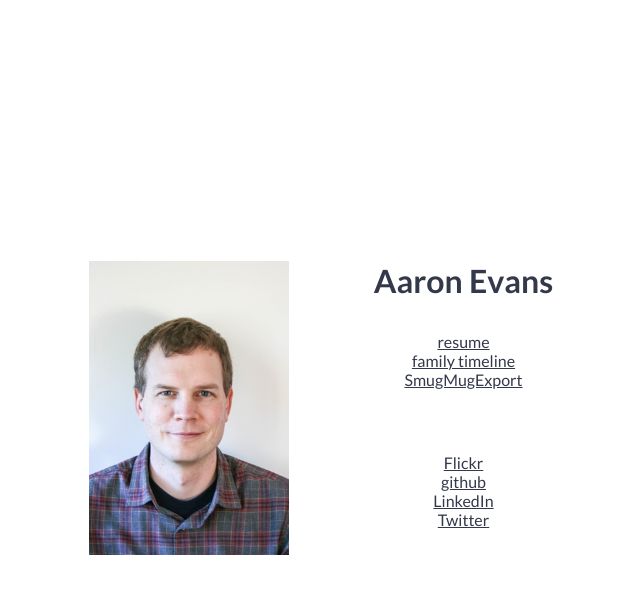
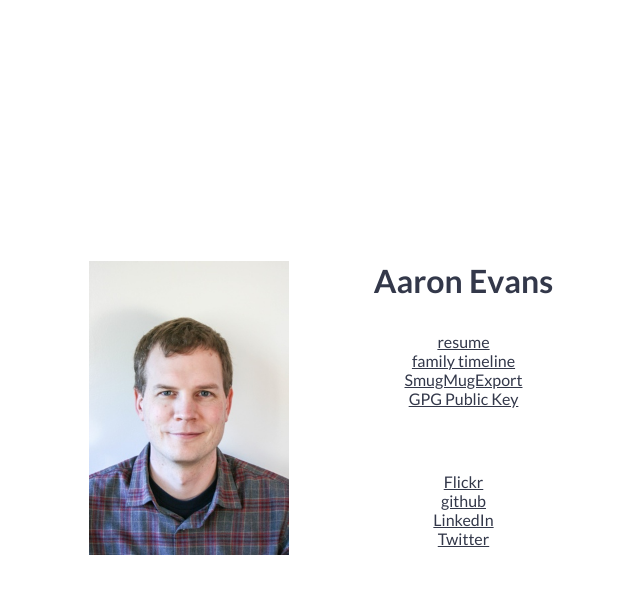
Before and after one commit to aarone/aarone.org, a Jekyll site: the page built from source/index.html, in a window 1280 px wide. Shown: the top 594 px of the page, without its empty margins (314-954 px from the left). Built offline with Jekyll 4.4.1, drawn with Linux system fonts in a browser that asks for light colours; Markdown is read by kramdown in place of the engine named in the settings.

Commit message:
Added GPG public key and fixed MIME bugs
* stopped using 's3cmd sync' when uploading files so that mimetypes are
  set correctly
* added a public key and linked to it from the index

```diff
--- a/Gemfile
+++ b/Gemfile
@@ -1,5 +1,11 @@
 source 'https://rubygems.org'
+
+# requires nodejs which is dumb:
+# https://github.com/jekyll/jekyll/issues/2327
 gem 'jekyll'
+
 gem 'aws-sdk'
 gem 'haml', '~>3.1.7'
 gem 'sass','~>3.2.5'
+
+# you'll also need to install s3cmd  ~1.5
--- a/source/index.html
+++ b/source/index.html
@@ -26,6 +26,9 @@ title: Aaron Evans
         <li>
           <a href="/smugmugexport">SmugMugExport</a>
         </li>
+        <li>
+          <a href="/aaron@aarone.org.pub">GPG Public Key</a>
+        </li>
       </ul>
     </section>
     <section>
```
Also changed, not shown: 2 other files.
